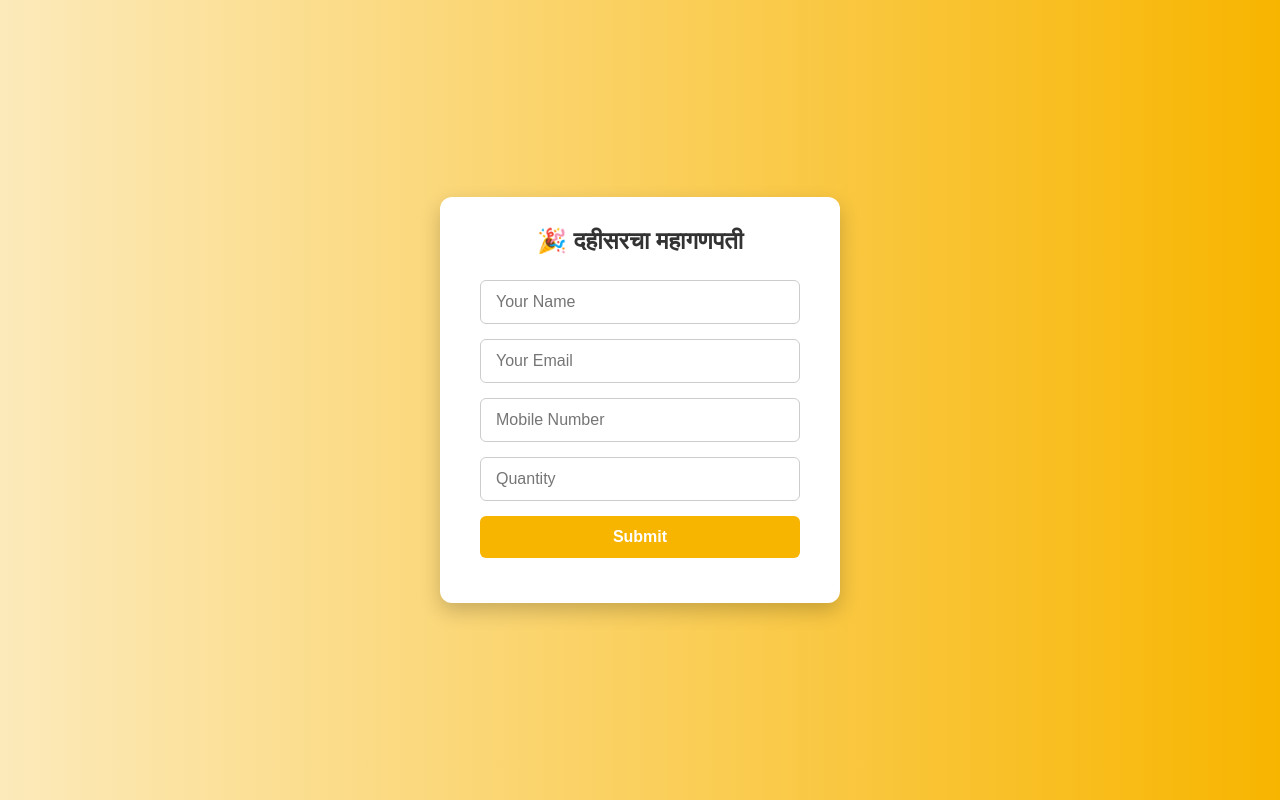
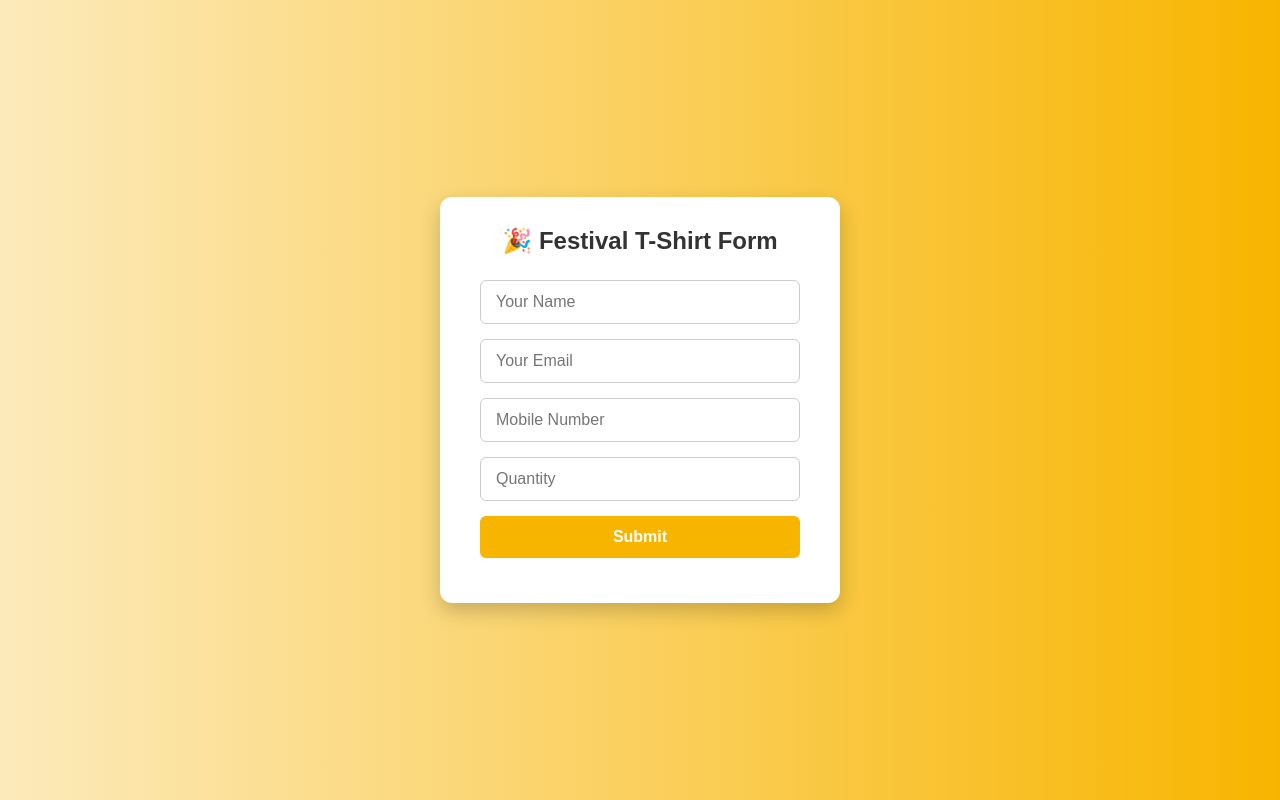
Before and after one commit to jagrutibaraskar20/tshirt-form, a website: page index.html in a window 1280 px wide. Drawn offline with Linux system fonts and the light colour scheme.

Commit message:
Update index.html

```diff
--- a/index.html
+++ b/index.html
@@ -8,7 +8,7 @@
 </head>
 <body>
   <div class="form-box">
-    <h2>🎉 दहीसरचा महागणपती</h2>
+    <h2>🎉 Festival T-Shirt Form</h2>
     <form id="tshirtForm">
       <input type="text" name="name" placeholder="Your Name" required><br>
       <input type="email" name="email" placeholder="Your Email" required><br>
```
